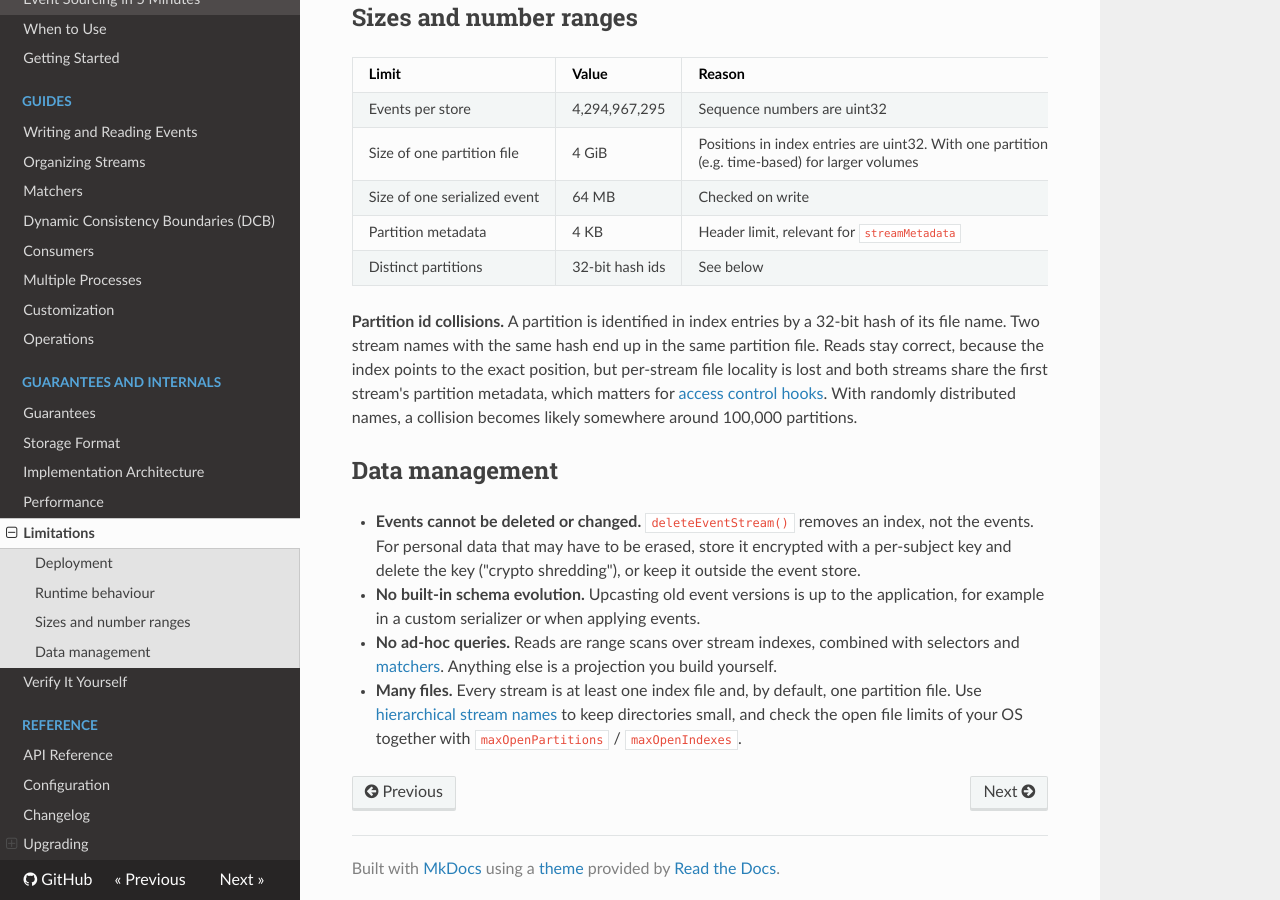
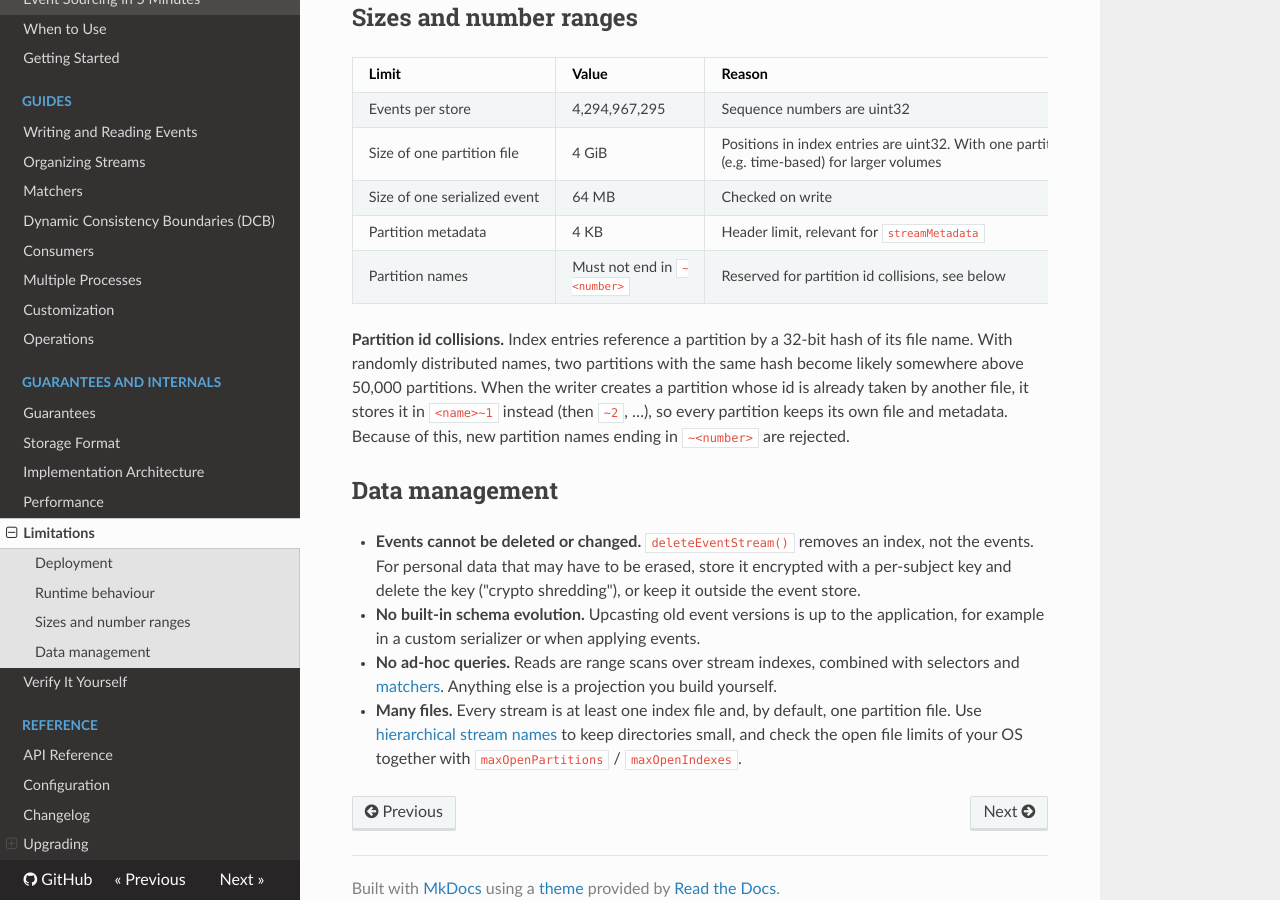
Before and after one commit to albe/node-event-storage, an MkDocs documentation site: the page built from docs/limitations.md, in a window 1280 px wide and 900 px high, scrolled down 802 px. Built offline with MkDocs 1.6.1, drawn with Linux system fonts in a browser that asks for light colours; nearby versions of some CDN libraries.

Commit message:
docs: describe partition id collision handling
Co-Authored-By: Claude Opus 5.5 <noreply@anthropic.com>
Claude-Session: https://claude.ai/code/session_01LShbU8ZsbhAMBEMXvNQHNA

```diff
--- a/docs/limitations.md
+++ b/docs/limitations.md
@@ -23,9 +23,9 @@ These limits follow from the design and the [storage format](storage-format.md).
 | Size of one partition file | 4 GiB | Positions in index entries are uint32. With one partition per stream this limits a single stream; use a custom `partitioner` (e.g. time-based) for larger volumes |
 | Size of one serialized event | 64 MB | Checked on write |
 | Partition metadata | 4 KB | Header limit, relevant for `streamMetadata` |
-| Distinct partitions | 32-bit hash ids | See below |
+| Partition names | Must not end in `~<number>` | Reserved for partition id collisions, see below |
 
-**Partition id collisions.** A partition is identified in index entries by a 32-bit hash of its file name. Two stream names with the same hash end up in the same partition file. Reads stay correct, because the index points to the exact position, but per-stream file locality is lost and both streams share the first stream's partition metadata, which matters for [access control hooks](customization.md#access-control-hooks). With randomly distributed names, a collision becomes likely somewhere around 100,000 partitions.
+**Partition id collisions.** Index entries reference a partition by a 32-bit hash of its file name. With randomly distributed names, two partitions with the same hash become likely somewhere above 50,000 partitions. When the writer creates a partition whose id is already taken by another file, it stores it in `<name>~1` instead (then `~2`, …), so every partition keeps its own file and metadata. Because of this, new partition names ending in `~<number>` are rejected.
 
 ## Data management
 
```
Also changed, not shown: docs/storage-format.md (+2 -1 lines).
